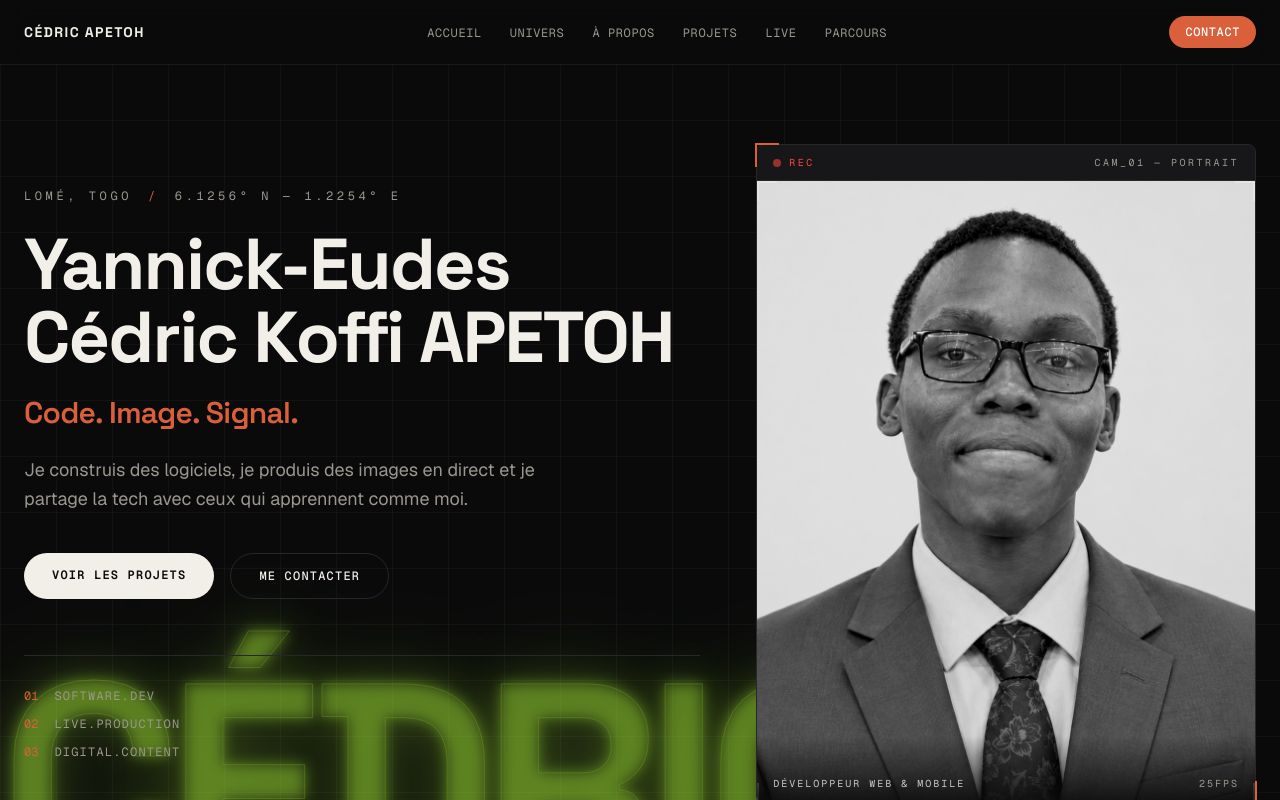
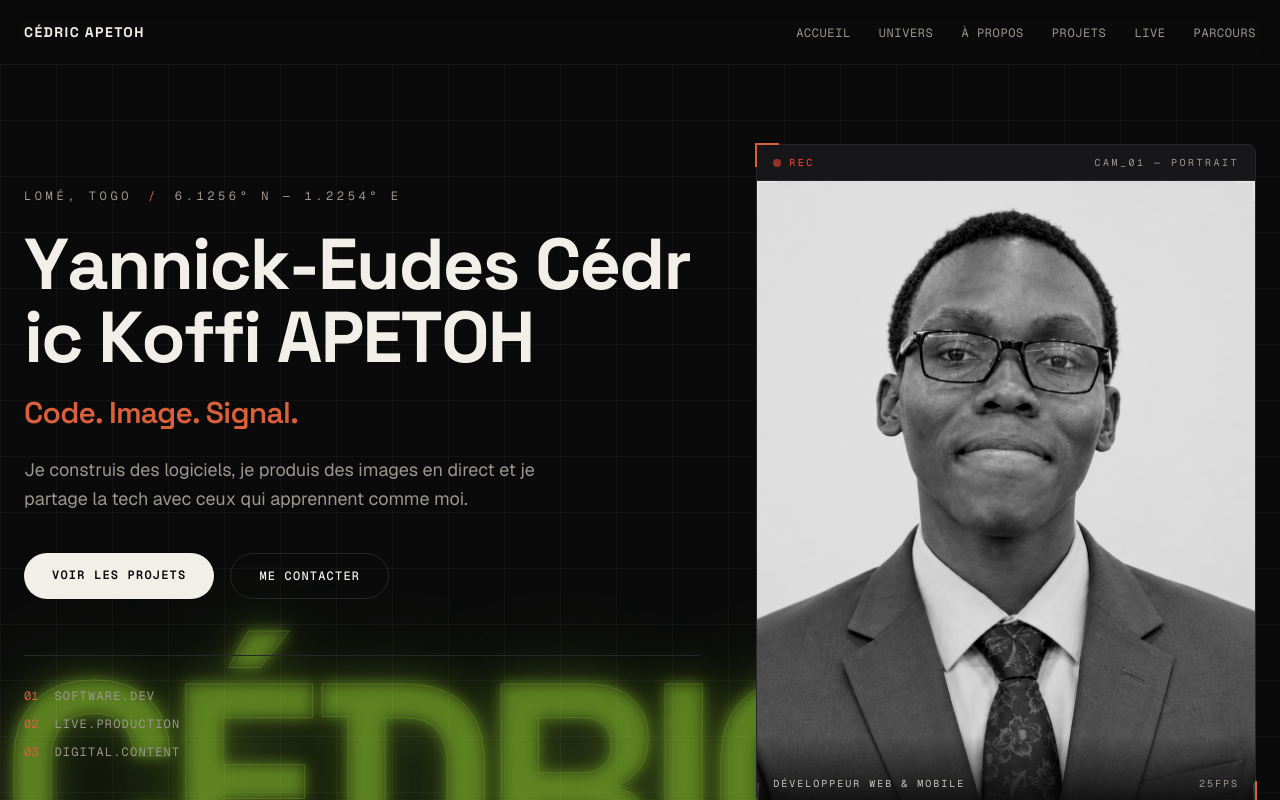
Before and after one commit to Yannickeudes/yannickeudes.github.io, a Next.js app: page / in a window 1280 px wide. Shown: the top 800 px of the page. Built offline with nearby package versions, Linux system fonts and the light colour scheme.

Commit message:
Effet lettre-par-lettre sur le nom + navbar sans bouton Contact

```diff
--- /dev/null
+++ b/src/components/FxName.tsx
@@ -0,0 +1,47 @@
+"use client";
+
+import { useState } from "react";
+import { site } from "@/data/site";
+
+const CEDRIC = "Cédric";
+
+export default function FxName({ className = "" }: { className?: string }) {
+  const [hovered, setHovered] = useState<number | null>(null);
+  const [cedricHover, setCedricHover] = useState(false);
+
+  const name = site.name;
+  const cedricStart = name.indexOf(CEDRIC);
+  const cedricEnd = cedricStart + CEDRIC.length;
+
+  return (
+    <span className={className} role="text" aria-label={name}>
+      {name.split("").map((ch, i) => {
+        const isCedric = i >= cedricStart && i < cedricEnd;
+        const style = cedricHover
+          ? { color: `hsl(${(i * 47) % 360} 85% 62%)` }
+          : hovered === i
+            ? { color: "#d9603b" }
+            : undefined;
+
+        return (
+          <span
+            key={i}
+            aria-hidden="true"
+            className="inline-block transition-colors duration-200"
+            style={style}
+            onMouseEnter={() => {
+              setHovered(i);
+              if (isCedric) setCedricHover(true);
+            }}
+            onMouseLeave={() => {
+              setHovered(null);
+              setCedricHover(false);
+            }}
+          >
+            {ch === " " ? "\u00A0" : ch}
+          </span>
+        );
+      })}
+    </span>
+  );
+}
--- a/src/components/Hero.tsx
+++ b/src/components/Hero.tsx
@@ -1,5 +1,6 @@
 import Image from "next/image";
 import { site, universes } from "@/data/site";
+import FxName from "./FxName";
 import Reveal from "./Reveal";
 
 function FrameCorners() {
@@ -37,7 +38,7 @@ export default function Hero() {
               <span>{site.coordinates}</span>
             </p>
             <h1 className="font-display text-4xl leading-[1.02] font-bold tracking-tight sm:text-6xl lg:text-7xl">
-              {site.name}
+              <FxName />
             </h1>
             <p className="font-display mt-5 text-2xl font-semibold tracking-tight text-accent sm:text-3xl">
               {site.positioning}
--- a/src/components/Navbar.tsx
+++ b/src/components/Navbar.tsx
@@ -32,12 +32,6 @@ export default function Navbar() {
             </li>
           ))}
         </ul>
-        <Link
-          href="/#contact"
-          className="rounded-full bg-accent px-4 py-2 font-mono text-xs font-medium tracking-wider text-white uppercase transition-colors hover:bg-accent/85"
-        >
-          Contact
-        </Link>
       </nav>
       {/* mobile nav */}
       <nav className="border-t border-line/40 lg:hidden">
```
